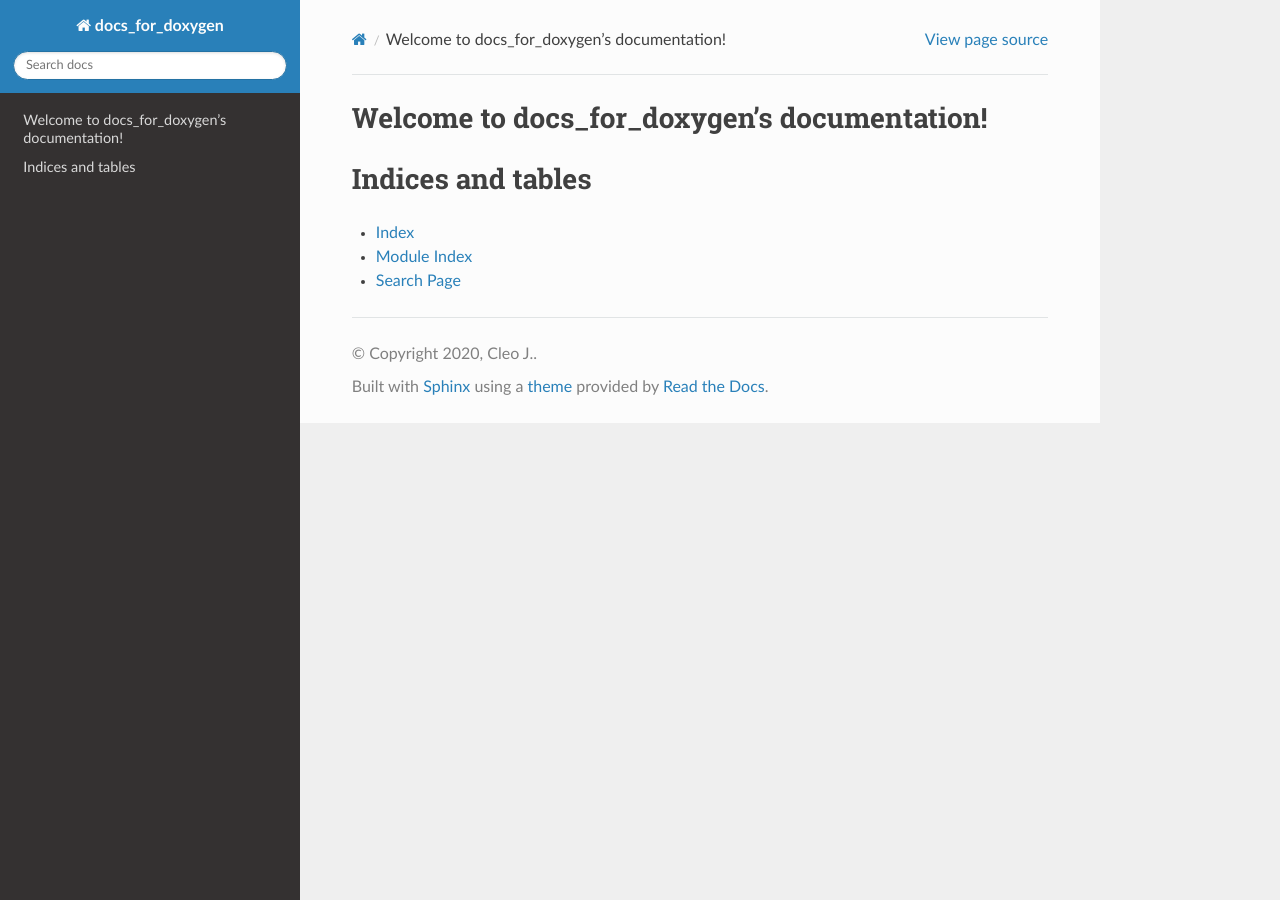
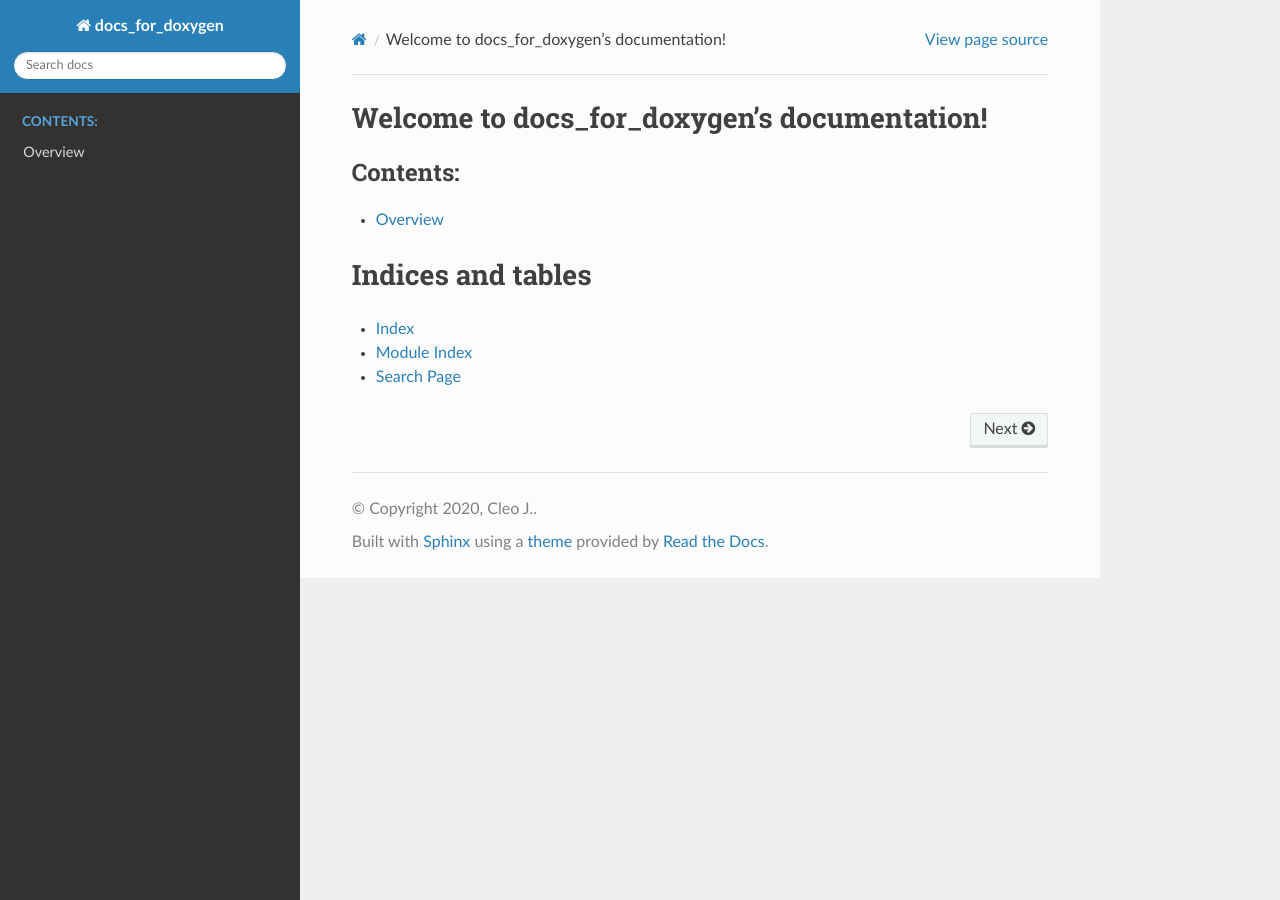
Before and after one commit to C-Joseph/docs-sphinx-doxygen, a Sphinx documentation site: the page built from docs/source/index.rst, in a window 1280 px wide. Built offline with Sphinx 7.4.7 and the Read the Docs theme 2.0.0, drawn with Linux system fonts in a browser that asks for light colours.

Commit message:
Add page to docs

```diff
--- a/docs/source/index.rst
+++ b/docs/source/index.rst
@@ -10,6 +10,8 @@ Welcome to docs_for_doxygen's documentation!
    :maxdepth: 2
    :caption: Contents:
 
+   overview
+
 
 
 Indices and tables
--- /dev/null
+++ b/docs/source/overview.rst
@@ -0,0 +1,4 @@
+Overview
+============================================
+
+This page is blank for now.
```
